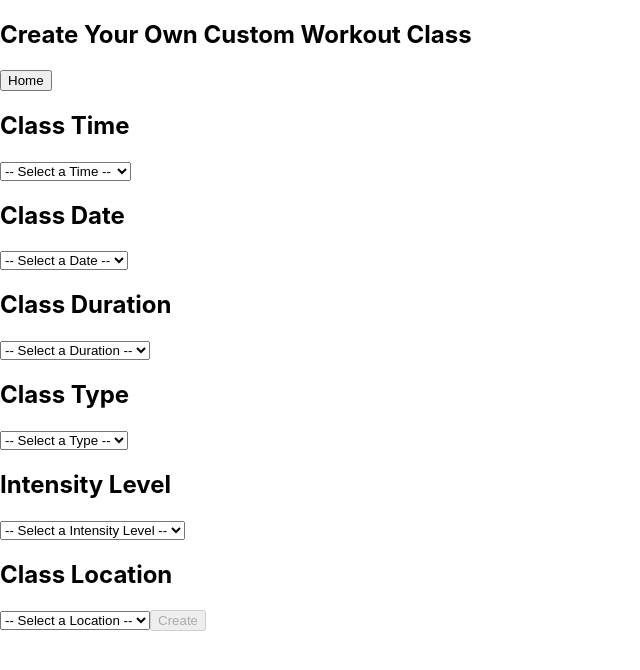
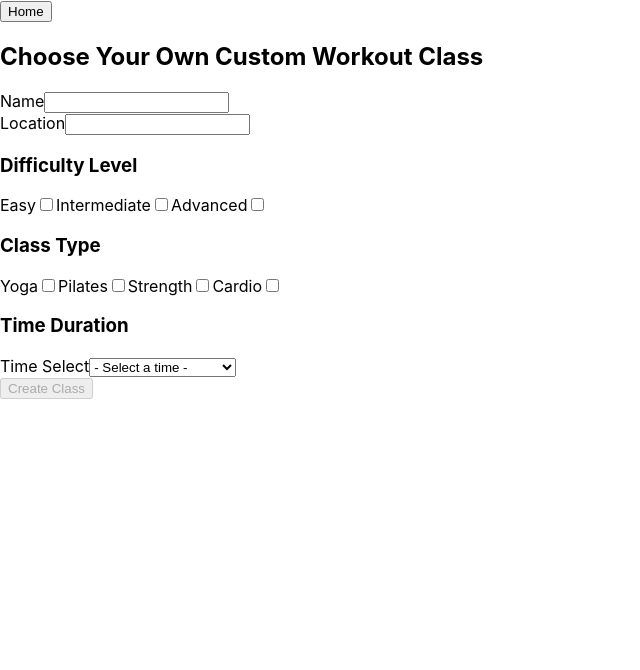
Before and after one commit to ft-anywherefitness/front-end, a React (Create React App) app: page /Client in a window 1280 px wide. Shown: the top 670 px of the page, without its empty margins (0-640 px from the left). Built offline with nearby package versions, Linux system fonts and the light colour scheme.

Commit message:
matched my client page to JVs instructor page

```diff
--- a/src/App.js
+++ b/src/App.js
@@ -4,7 +4,6 @@ import Home from './components/Home';
 import Client from './components/Client';
 import Register from './components/Register';
 import Instructor from './components/Instructor';
-// import LoginPage from './LoginPage'
 import {Route, Switch} from 'react-router-dom'
 
 function App() {
@@ -18,7 +17,6 @@ function App() {
 
       <Route path = '/Login'>
         <Login />
-        {/* <LoginPage /> */}
       </Route>
 
       <Route path = '/Register'>
--- a/src/components/Client.js
+++ b/src/components/Client.js
@@ -7,21 +7,28 @@ import {reach} from 'yup'
 //////////////// INITIAL STATES ////////////////
 //////////////// INITIAL STATES ////////////////
 const initialFormValues = {
-    classTime: '',
-    classDate: '',
-    classDuration: '',
-    classType: '',
-    intensityLevel: '',
-    classLocation: '',
+   //text inputs
+  name:'',
+  location:'',
+  //dropdown
+  time:'',
+
+//checkbox
+easy: false,
+intermediate: false,
+advanced: false,
+yoga:false,
+pilates:false,
+strength:false,
+cardio:false,
 }
 
 const initialFormErrors = {
-    classTime: '',
-    classDate: '',
-    classDuration: '',
-    classType: '',
-    intensityLevel: '',
-    classLocation: '',
+   //text inputs
+  name:'',
+  location:'',
+  //dropdown
+  time:'',
 }
 
 
@@ -84,6 +91,7 @@ const validate = (name, value) => {
 
 
 const inputChange = (name, value) => {
+    validate(name,value)
     setFormValues({
       ...formValues,
       [name]: value
@@ -93,12 +101,9 @@ const inputChange = (name, value) => {
 
   const formSubmit = () => {
     const newClient = {
-      classTime: formValues.classTime.trim(),
-      classDate: formValues.classDate.trim(),
-      classDuration: formValues.classDuration.trim(),
-      classType: formValues.classType.trim(),
-      intensityLevel: formValues.intensityLevel.trim(),
-      classLocation: formValues.classLocation.trim(),
+      name: formValues.name.trim(),
+      location: formValues.location.trim(),
+      time:formValues.time.trim(),
     }
     console.log(newClient)
     // postNewClient(newClient)
--- a/src/components/ClientForm.js
+++ b/src/components/ClientForm.js
@@ -18,130 +18,153 @@ export default function Client(props){
     }
 
 
-    const onChange = evt => {
-        const {name, value} = evt.target
-        change(name,value)
+    const onChange = (evt) => {
+        const { name, value, type, checked } = evt.target
+        const valueToUse = type === 'checkbox' ? checked : value
+        change(name, valueToUse)
     }
 
 
     return(
         <form className = 'client-container' onSubmit = {onSubmit}>
-            <h2>Create Your Own Custom Workout Class</h2>
-
             <Link to ='/'>
                 <button>Home</button>
             </Link>
 
+            <h2>Choose Your Own Custom Workout Class</h2>
+
             <div className = 'errors'>
-                <div>{errors.classTime}</div>
-                <div>{errors.classDate}</div>
-                <div>{errors.classDuration}</div>
-                <div>{errors.classType}</div>
-                <div>{errors.intensityLevel}</div>
-                <div>{errors.classLocation}</div>
+                <div>{errors.name}</div>
+                <div>{errors.location}</div>
+                <div>{errors.time}</div>
             </div>
 
+            <div>
+            <label>Name
+                <input
+                    value={values.name}
+                    onChange={onChange}
+                    name='name'
+                    type='text'
+                />
+            </label>
+        </div>
 
-        <h2>Class Time</h2>
-        {/* ////////// DROPDOWN ////////// */}
-        {/* ////////// DROPDOWN ////////// */}
-        {/* ////////// DROPDOWN ////////// */}
-        <label htmlFor = 'classTime'>
-            <select
-            name = 'classTime'
-            onChange = {onChange}
-            value = {values.classTime}
-            >
-                <option value = ''> -- Select a Time --</option>
-                <option value = 'morning'> 8:00am - 10:00am</option>
-                <option value = 'afternoon'> 1:00pm - 3:00pm</option>
-                <option value = 'night'> 7:00pm - 9:00pm</option>
-            </select>
+
+        <div>
+            <label>Location
+                <input
+                    value={values.location}
+                    onChange={onChange}
+                    name='location'
+                    type='text'
+                />
+            </label>
+        </div>
+
+        <div>
+            <h3>Difficulty Level</h3>
+
+        <label>Easy
+            <input
+              type='checkbox'
+              name='easy'
+              onChange={onChange}
+              checked={values.easy}
+            />
         </label>
 
-
-        <h2>Class Date</h2>
-        <label htmlFor = 'classDate'>
-            <select
-            name = 'classDate'
-            onChange = {onChange}
-            value = {values.classDate}
-            >
-                <option value = ''> -- Select a Date --</option>
-                <option value = 'monday'> Monday </option>
-                <option value = 'tuesday'> Tuesday</option>
-                <option value = 'wednsday'> Wednsday</option>
-                <option value = 'thursday'> Thursday</option>
-                <option value = 'friday'> Friday</option>
-                <option value = 'saturday'> Saturday</option>
-                <option value = 'sunday'> Sunday</option>
-            </select>
+        <label>Intermediate
+            <input
+              type='checkbox'
+              name='intermediate'
+              onChange={onChange}
+              checked={values.intermediate}
+            />
         </label>
 
-        <h2>Class Duration</h2>
-        <label htmlFor = 'classDuration'>
-            <select
-            name = 'classDuration'
-            onChange = {onChange}
-            value = {values.classDuration}
-            >
-                <option value = ''> -- Select a Duration --</option>
-                <option value = 'thirty'> 30 minuets</option>
-                <option value = 'hour'> 1 hour</option>
-                <option value = 'twoHours'> 2 hours</option>
-            </select>
+        <label>Advanced
+            <input
+              type='checkbox'
+              name='advanced'
+              onChange={onChange}
+              checked={values.advanced}
+            />
+        </label>
+        </div>
+
+        <div>
+            <h3>Class Type</h3>
+
+        <label>Yoga
+            <input
+              type='checkbox'
+              name='yoga'
+              onChange={onChange}
+              checked={values.yoga}
+            />
         </label>
 
-        <h2>Class Type</h2>
-        <label htmlFor = 'classType'>
-            <select
-            name = 'classType'
-            onChange = {onChange}
-            value = {values.classType}
-            >
-                <option value = ''> -- Select a Type --</option>
-                <option value = 'yoga'> Yoga</option>
-                <option value = 'weights'> Weights</option>
-                <option value = 'cycling'> Cycling</option>
-                <option value = 'dance'> Dance</option>
-                <option value = 'boxing'> Boxing</option>
-            </select>
+        <label>Pilates
+            <input
+              type='checkbox'
+              name='pilates'
+              onChange={onChange}
+              checked={values.pilates}
+            />
         </label>
 
-        <h2>Intensity Level</h2>
-        <label htmlFor = 'intensityLevel'>
-            <select
-            name = 'intensityLevel'
-            onChange = {onChange}
-            value = {values.intensityLevel}
-            >
-                 <option value = ''> -- Select a Intensity Level --</option>
-                 <option value = 'easy'> Easy</option>
-                 <option value = 'normal'> Normal</option>
-                 <option value = 'hard'> Hard</option>
-                 <option value = 'intense'> Intense</option>
-                 <option value = 'extreme'> Extreme</option>
-            </select>
+        <label>Strength
+            <input
+              type='checkbox'
+              name='strength'
+              onChange={onChange}
+              checked={values.strength}
+            />
         </label>
 
-        <h2>Class Location</h2>
-        <label htmlFor = 'classLocation'>
-            <select
-            name = 'classLocation'
-            onChange = {onChange}
-            value = {values.classLocation}
+        <label>Cardio
+            <input
+              type='checkbox'
+              name='cardio'
+              onChange={onChange}
+              checked={values.cardio}
+            />
+        </label>
+        </div>
+
+        <div>
+            <h3>Time Duration</h3>
+        <label>Time Select
+          <select
+            value={values.time}
+            onChange={onChange}
+            name='time'
             >
-                <option value = ''> -- Select a Location --</option>
-                <option value = 'california'> California</option>
-                <option value = 'arizona'> Arizona</option>
-                <option value = 'sandiego'> San Diego</option>
-                <option value = 'utah'> Utah</option>
-                <option value = 'newyork'> New York</option>
-                <option value = 'florida'> Florida</option>
-                <option value = 'texas'> Texas</option>
-            </select>
+            <option value=''>- Select a time -</option>
+            <option value='6am'>6:00 AM - 7:00 AM</option>
+            <option value='7am'>7:00 AM - 8:00 AM</option>
+            <option value='8am'>8:00 AM - 9:00 AM</option>
+            <option value='9am'>9:00 AM - 10:00 AM</option>
+            <option value='10am'>10:00 AM - 11:00 AM</option>
+            <option value='11am'>11:00 AM - 12:00 PM</option>
+            <option value='12pm'>12:00 PM - 1:00 PM</option>
+            <option value='1pm'>1:00 PM - 2:00 PM</option>
+            <option value='2pm'>2:00 PM - 3:00 PM</option>
+            <option value='3pm'>3:00 PM - 4:00 PM</option>
+            <option value='4pm'>4:00 PM - 5:00 PM</option>
+            <option value='5pm'>5:00 PM - 6:00 PM</option>
+            <option value='6pm'>6:00 PM - 7:00 PM</option>
+            <option value='7pm'>7:00 PM - 8:00 PM</option>
+            <option value='8pm'>8:00 PM - 9:00 PM</option>
+            <option value='9pm'>9:00 PM - 10:00 PM</option>
+            <option value='10pm'>10:00 PM -11:00 PM</option>
+          </select>
         </label>
-        <button disabled = {disabled}>Create</button>
-        </form>
+        </div>
+
+
+        <button disabled={disabled}>Create Class</button>
+       </form>
     )
 }
--- a/src/components/Instructor.js
+++ b/src/components/Instructor.js
@@ -86,7 +86,7 @@ const formSubmit = () => {
 
 
     const inputChange = (name, value) => {
-        // validate(name,value)
+        validate(name,value)
         setFormValues({
           ...formValues,
           [name]: value
--- a/src/components/InstructorForm.js
+++ b/src/components/InstructorForm.js
@@ -92,7 +92,7 @@ export default function InstructorForm (props) {
         <label>Easy
             <input
               type='checkbox'
-              name='level'
+              name='easy'
               onChange={onChange}
               checked={values.easy}
             />
@@ -101,7 +101,7 @@ export default function InstructorForm (props) {
         <label>Intermediate
             <input
               type='checkbox'
-              name='level'
+              name='intermediate'
               onChange={onChange}
               checked={values.intermediate}
             />
@@ -110,7 +110,7 @@ export default function InstructorForm (props) {
         <label>Advanced
             <input
               type='checkbox'
-              name='level'
+              name='advanced'
               onChange={onChange}
               checked={values.advanced}
             />
--- a/src/components/Login.js
+++ b/src/components/Login.js
@@ -80,6 +80,7 @@ const validate = (name, value) => {
 
 
 const inputChange = (name, value) => {
+    validate(name,value)
     setFormValues({
       ...formValues,
       [name]: value
@@ -107,7 +108,8 @@ const inputChange = (name, value) => {
 //   }, [])
 
   useEffect(() => {
-    Schema.isValid(formValues).then(valid => setDisabled(!valid))
+    Schema.isValid(formValues)
+    .then(valid => setDisabled(!valid))
   }, [formValues])
 
 
```
Also changed, not shown: src/validation/Schema.js (+1 -27 lines).
